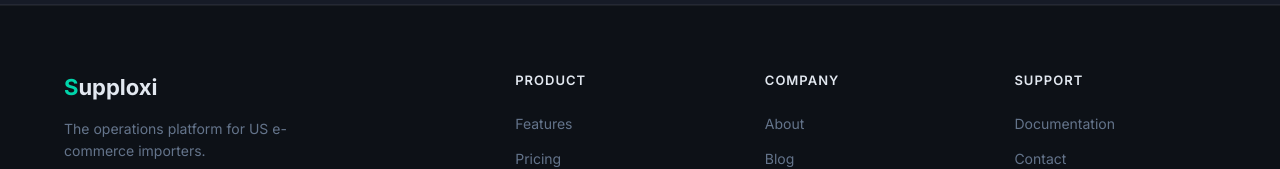
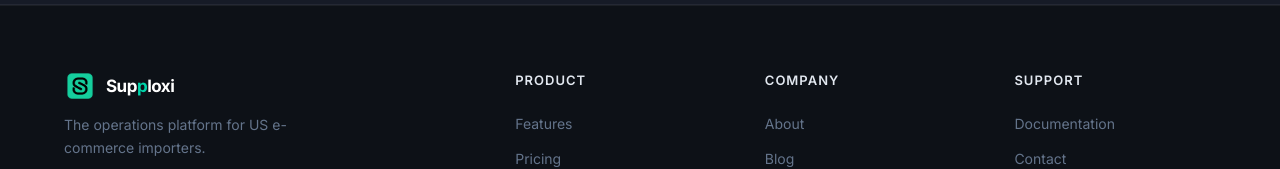
Before and after one commit to Supploxi/supploxi, a Next.js app: page / in a window 1280 px wide. Shown: the part 5383-5552 px from the top of the page. Built offline with nearby package versions, Linux system fonts and the light colour scheme.

Commit message:
fix: logo padronizada no footer
Co-Authored-By: Claude Opus 4.6 <noreply@anthropic.com>

```diff
--- a/components/Footer.jsx
+++ b/components/Footer.jsx
@@ -139,9 +139,29 @@ export default function Footer() {
         <div className="container">
           <div className="footer-grid">
             <div className="footer-brand">
-              <span className="logo">
-                <span className="logo-s">S</span>upploxi
-              </span>
+              <div style={{display:'flex', alignItems:'center', gap:'10px', marginBottom:'12px'}}>
+                <img
+                  src="/logo.png"
+                  alt="Supploxi"
+                  style={{
+                    width: '32px',
+                    height: '32px',
+                    borderRadius: '8px',
+                    objectFit: 'cover',
+                    display: 'block',
+                    flexShrink: 0
+                  }}
+                />
+                <span style={{
+                  fontSize: '17px',
+                  fontWeight: '700',
+                  letterSpacing: '-0.03em',
+                  color: '#ffffff',
+                  fontFamily: 'Inter, sans-serif'
+                }}>
+                  Sup<span style={{color:'#00d4aa'}}>p</span>loxi
+                </span>
+              </div>
               <p className="footer-desc">
                 The operations platform for US e-commerce importers.
               </p>
```
